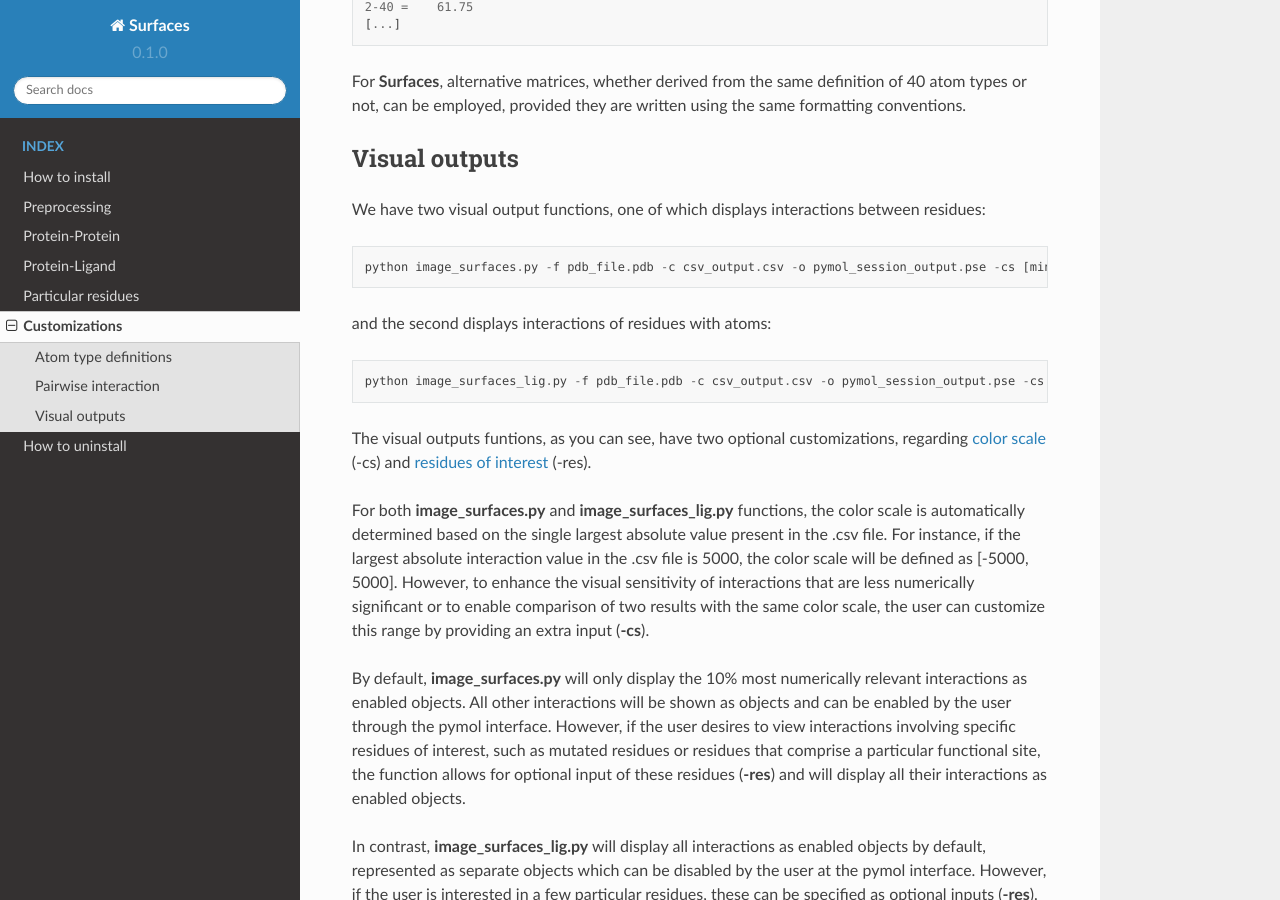
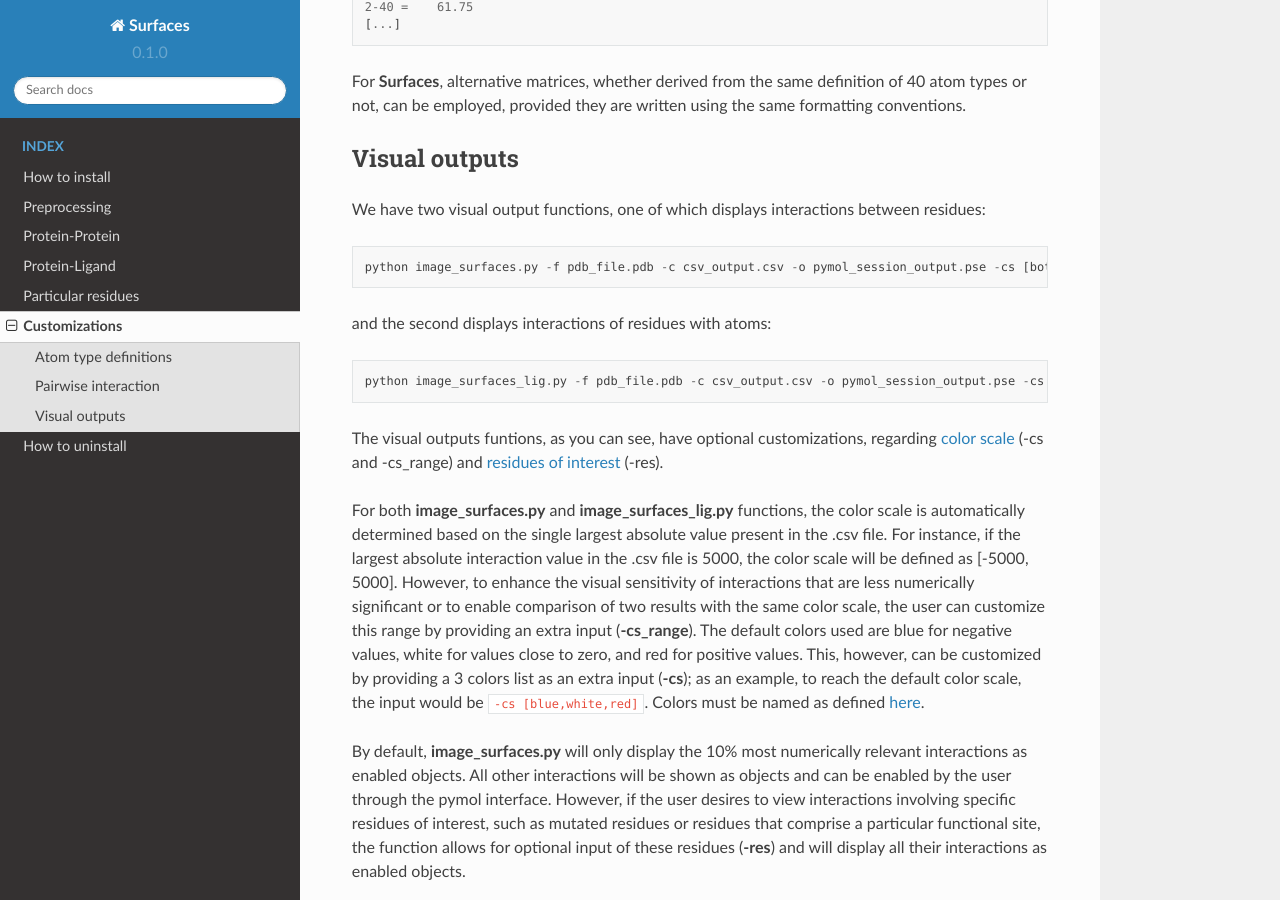
Before and after one commit to nataliateruel/Surfaces_tutorial, a Sphinx documentation site: the page built from docs/source/Customizations.rst, in a window 1280 px wide and 900 px high, scrolled down 2270 px. Built offline with Sphinx 7.4.7 and the Read the Docs theme 2.0.0, drawn with Linux system fonts in a browser that asks for light colours.

Commit message:
Update Customizations.rst

```diff
--- a/docs/source/Customizations.rst
+++ b/docs/source/Customizations.rst
@@ -124,15 +124,15 @@ Visual outputs
 
 We have two visual output functions, one of which displays interactions between residues::
 
-      python image_surfaces.py -f pdb_file.pdb -c csv_output.csv -o pymol_session_output.pse -cs [min_value,max_value] -res res1,res2,res3
+      python image_surfaces.py -f pdb_file.pdb -c csv_output.csv -o pymol_session_output.pse -cs [bottom_coloe,mid_color,top_color] -cs_range [min_value,max_value] -res res1,res2,res3
 
 and the second displays interactions of residues with atoms::
 
-      python image_surfaces_lig.py -f pdb_file.pdb -c csv_output.csv -o pymol_session_output.pse -cs [min_value,max_value] -res res1,res2,res3
+      python image_surfaces_lig.py -f pdb_file.pdb -c csv_output.csv -o pymol_session_output.pse -cs [bottom_color,mid_color,top_color] -cs_range [min_value,max_value] -res res1,res2,res3
 
-The visual outputs funtions, as you can see, have two optional customizations, regarding `color scale <https://surfaces-tutorial.readthedocs.io/en/latest/Protein-ligand.html#example-application>`_ (-cs) and `residues of interest <https://surfaces-tutorial.readthedocs.io/en/latest/Particular_residues.html#example-application>`_ (-res).
+The visual outputs funtions, as you can see, have optional customizations, regarding `color scale <https://surfaces-tutorial.readthedocs.io/en/latest/Protein-ligand.html#example-application>`_ (-cs and -cs_range) and `residues of interest <https://surfaces-tutorial.readthedocs.io/en/latest/Particular_residues.html#example-application>`_ (-res).
 
-For both **image_surfaces.py** and **image_surfaces_lig.py** functions, the color scale is automatically determined based on the single largest absolute value present in the .csv file. For instance, if the largest absolute interaction value in the .csv file is 5000, the color scale will be defined as [-5000, 5000]. However, to enhance the visual sensitivity of interactions that are less numerically significant or to enable comparison of two results with the same color scale, the user can customize this range by providing an extra input (**-cs**).
+For both **image_surfaces.py** and **image_surfaces_lig.py** functions, the color scale is automatically determined based on the single largest absolute value present in the .csv file. For instance, if the largest absolute interaction value in the .csv file is 5000, the color scale will be defined as [-5000, 5000]. However, to enhance the visual sensitivity of interactions that are less numerically significant or to enable comparison of two results with the same color scale, the user can customize this range by providing an extra input (**-cs_range**). The default colors used are blue for negative values, white for values close to zero, and red for positive values. This, however, can be customized by providing a 3 colors list as an extra input (**-cs**); as an example, to reach the default color scale, the input would be ``-cs [blue,white,red]``. Colors must be named as defined `here <https://www.w3.org/TR/css-color-3/#svg-color>`_.
 
 By default, **image_surfaces.py** will only display the 10% most numerically relevant interactions as enabled objects. All other interactions will be shown as objects and can be enabled by the user through the pymol interface. However, if the user desires to view interactions involving specific residues of interest, such as mutated residues or residues that comprise a particular functional site, the function allows for optional input of these residues (**-res**) and will display all their interactions as enabled objects.
 
```
